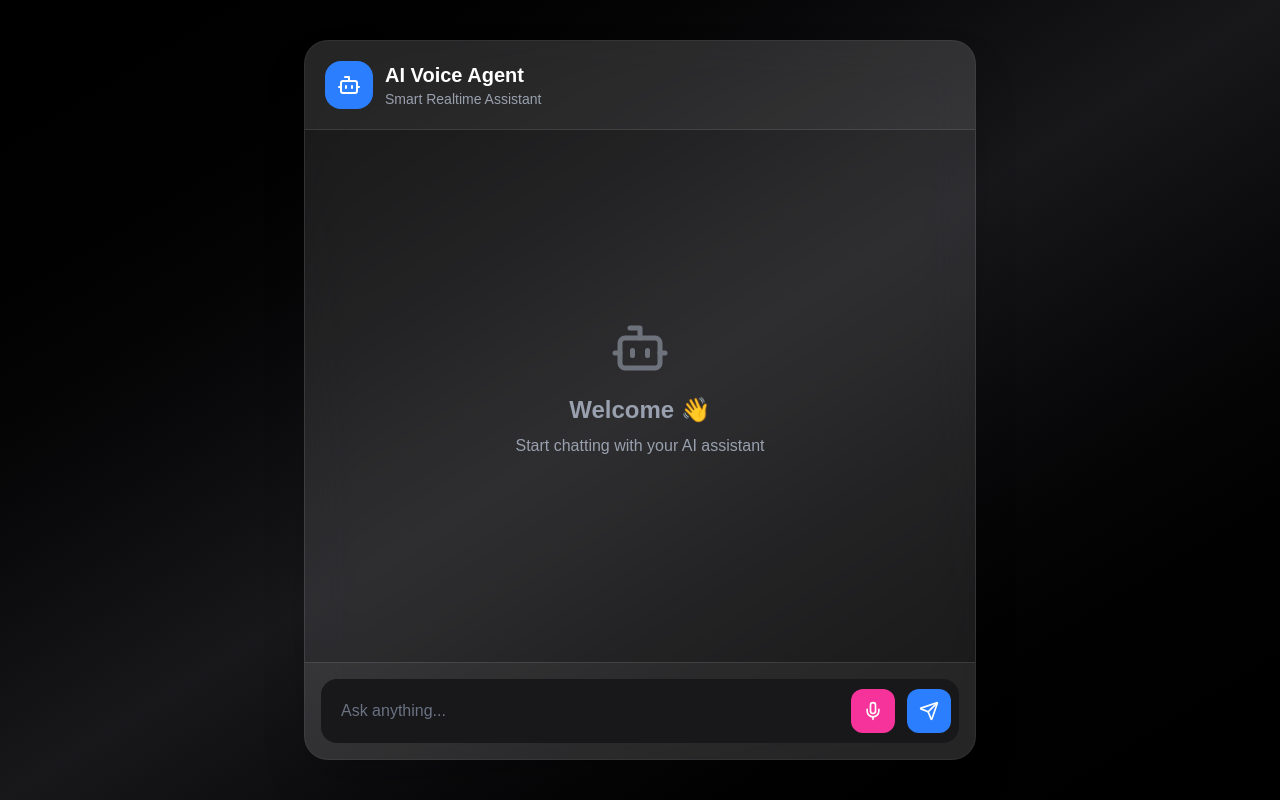
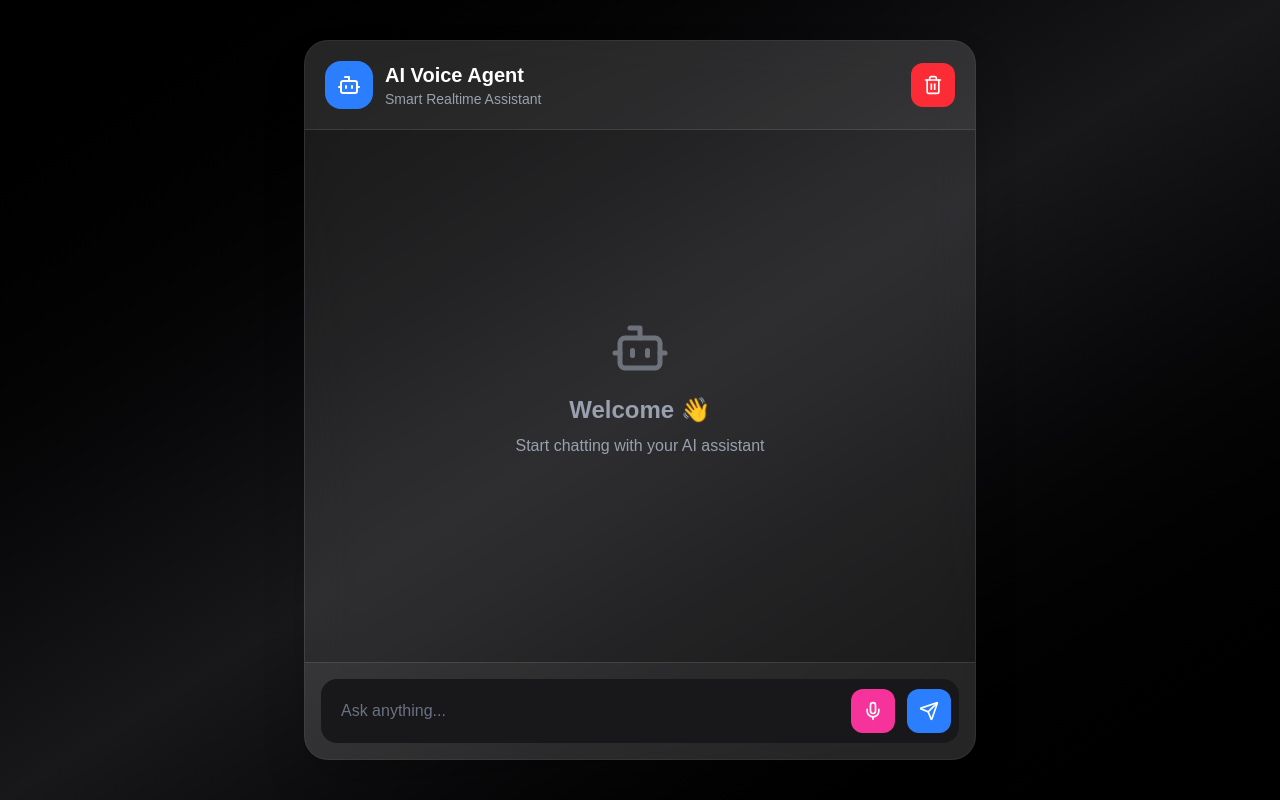
Before and after one commit to kashish-67/AI-voice-agent, a Next.js app: page / in a window 1280 px wide. Built offline with nearby package versions, Linux system fonts and the light colour scheme.

Commit message:
added typing loader

```diff
--- a/app/page.tsx
+++ b/app/page.tsx
@@ -2,11 +2,13 @@
 "use client";
 
 import { useState, useRef, useEffect } from "react";
-import { Send, Mic, Bot } from "lucide-react";
+import { Send, Mic, Bot, Trash2 } from "lucide-react";
 
 export default function Home() {
   const [message, setMessage] = useState("");
   const [messages, setMessages] = useState<any[]>([]);
+  const [loading, setLoading] = useState(false);
+
   const messagesEndRef = useRef<HTMLDivElement | null>(null);
 
   // auto scroll
@@ -14,7 +16,7 @@ export default function Home() {
     messagesEndRef.current?.scrollIntoView({
       behavior: "smooth",
     });
-  }, [messages]);
+  }, [messages, loading]);
 
   // voice input
   const startListening = () => {
@@ -28,6 +30,11 @@ export default function Home() {
       const transcript = event.results[0][0].transcript;
       setMessage(transcript);
     };
+  };
+
+  // clear chat
+  const clearChat = () => {
+    setMessages([]);
   };
 
   // send message
@@ -44,6 +51,8 @@ export default function Home() {
     const currentMessage = message;
 
     setMessage("");
+
+    setLoading(true);
 
     try {
       const response = await fetch("/api/ai", {
@@ -74,8 +83,12 @@ export default function Home() {
 
       speechSynthesis.speak(speech);
 
+      setLoading(false);
+
     } catch (error) {
       console.log(error);
+
+      setLoading(false);
     }
   };
 
@@ -85,7 +98,9 @@ export default function Home() {
       <div className="w-full max-w-2xl h-[90vh] bg-white/10 backdrop-blur-xl border border-white/10 rounded-3xl shadow-2xl flex flex-col overflow-hidden">
 
         {/* header */}
-        <div className="flex items-center gap-3 p-5 border-b border-white/10 bg-white/5">
+        <div className="flex items-center justify-between p-5 border-b border-white/10 bg-white/5">
+
+          <div className="flex items-center gap-3">
             <div className="bg-blue-500 p-3 rounded-2xl">
               <Bot size={24} />
             </div>
@@ -99,6 +114,15 @@ export default function Home() {
                 Smart Realtime Assistant
               </p>
             </div>
+          </div>
+
+          {/* clear chat */}
+          <button
+            onClick={clearChat}
+            className="bg-red-500 hover:bg-red-600 transition p-3 rounded-xl"
+          >
+            <Trash2 size={20} />
+          </button>
         </div>
 
         {/* messages */}
@@ -130,6 +154,13 @@ export default function Home() {
               {msg.content}
             </div>
           ))}
+
+          {/* loading */}
+          {loading && (
+            <div className="bg-zinc-800 self-start px-5 py-3 rounded-3xl rounded-bl-md text-sm animate-pulse">
+              AI is typing...
+            </div>
+          )}
 
           <div ref={messagesEndRef} />
         </div>
```
Lines whose indentation alone changed are shown as unchanged.
